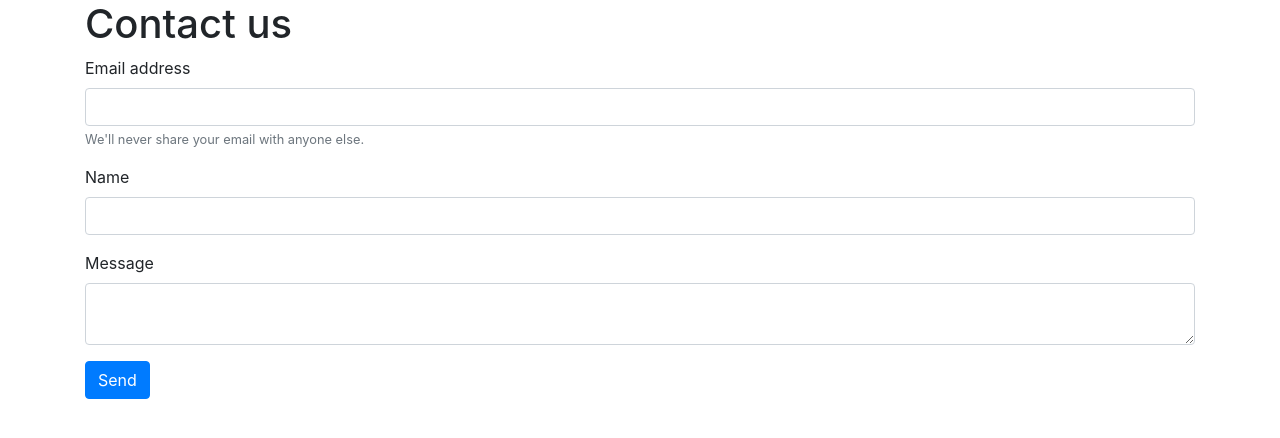
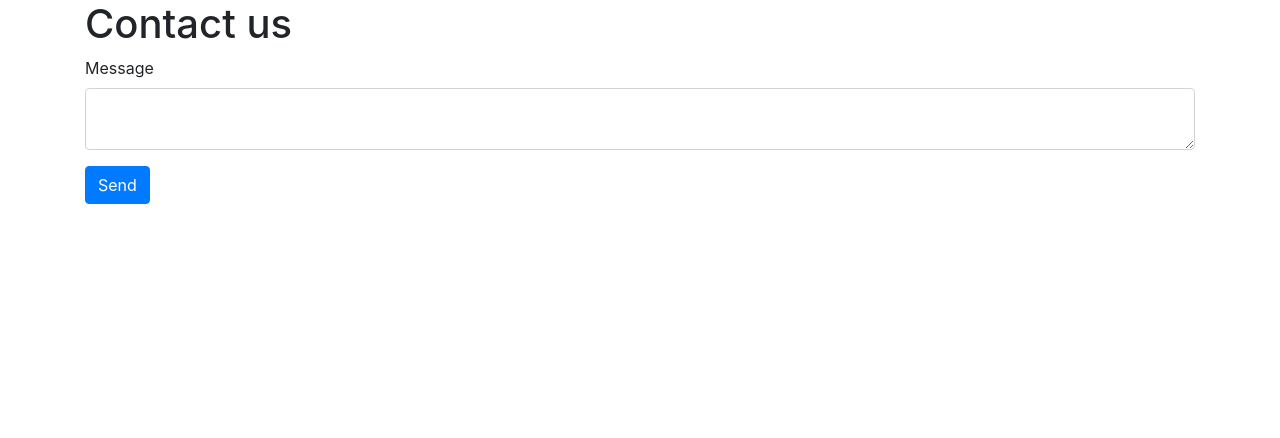
Before and after one commit to AnitaKerhanaj/iooa2020-RentACar, a Node server app: page /contact in a window 1280 px wide. Shown: the part 82-520 px from the top of the page. Run offline with Node 20, Linux system fonts and the light colour scheme; some libraries are stand-ins or nearby versions.

Commit message:
Spremanje podataka u bazu1

```diff
--- a/app.js
+++ b/app.js
@@ -2,11 +2,18 @@
 const express =require ('express');
 const exphbs=require('express-handlebars');
 const mongoose=require('mongoose');
+const bodyParser=require('body-parser');
 //init app
 const app=express();
+//setup body parser middleware
+app.use(bodyParser.urlencoded({extended:false}));
+app.use(bodyParser.json());
+
 //load Files
 const keys=require('./config/keys');
+//load collections
 const User=require('./models/user');
+const Contact=require('./models/contact');
 
 //connect to MongoDB
 mongoose.connect(keys.MongoDB,{
@@ -40,6 +47,21 @@ app.get('/contact', (req,res)=>{
         title: 'Contact Us'
     });
 });
+//save contact form data
+app.post('/contact', (req,res)=>{
+    console.log(req.body);
+    const newContact={
+        name: req.user._id,
+        message: req.body.message
+    }
+    new Contact (newContact).save((err,user)=>{
+        if(err){
+            throw err;
+        }else{
+            console.log('We received message from user', user);
+        }
+    });
+});
 app.get('/signup', (req,res)=>{
     res.render('signupForm', {
         title: 'Register'
--- a/package.json
+++ b/package.json
@@ -9,6 +9,7 @@
   "author": "Anita Kerhanaj",
   "license": "ISC",
   "dependencies": {
+    "body-parser": "^1.19.0",
     "express": "^4.17.1",
     "express-handlebars": "^5.1.0",
     "mongoose": "^5.10.2"
--- a/views/contact.handlebars
+++ b/views/contact.handlebars
@@ -1,15 +1,6 @@
 <div class="container">
     <h1>Contact us</h1>
-    <form>
-  <div class="form-group">
-    <label for="exampleInputEmail1">Email address</label>
-    <input type="email" class="form-control" id="exampleInputEmail1">
-    <small id="emailHelp" class="form-text text-muted">We'll never share your email with anyone else.</small>
-  </div>
-  <div class="form-group">
-    <label for="name">Name</label>
-    <input type="text" class="form-control" id="name">
-  </div>
+    <form action="/contact" method="POST">
       <div class="form-group">
         <label for="message">Message</label>
         <textarea name="message" id="message" class="form-control" ></textarea>
```
Also changed, not shown: models/contact.js (added, +21 -0 lines). Lines whose indentation alone changed are shown as unchanged.
